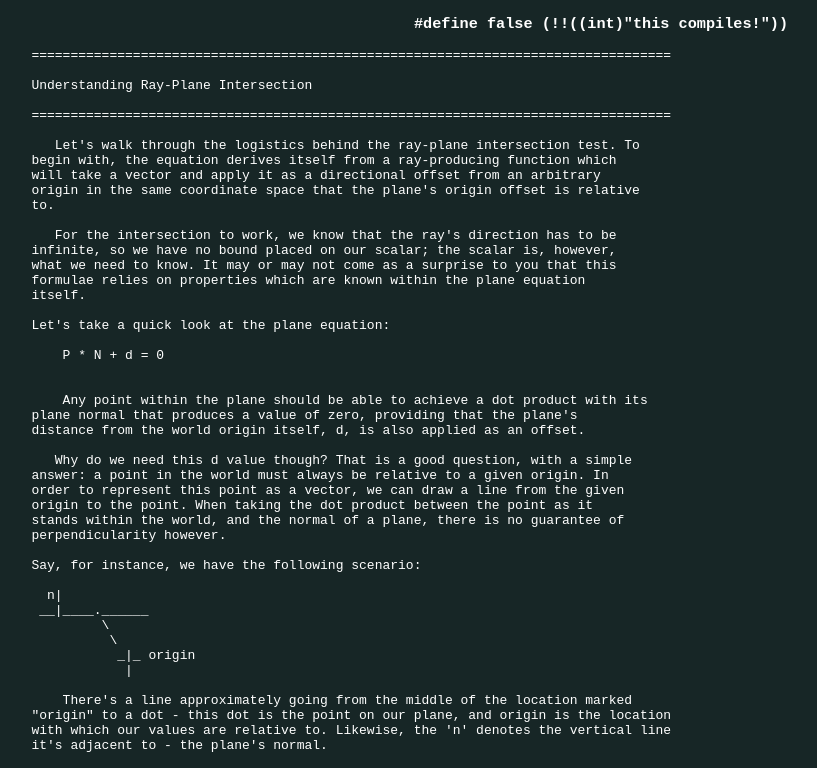
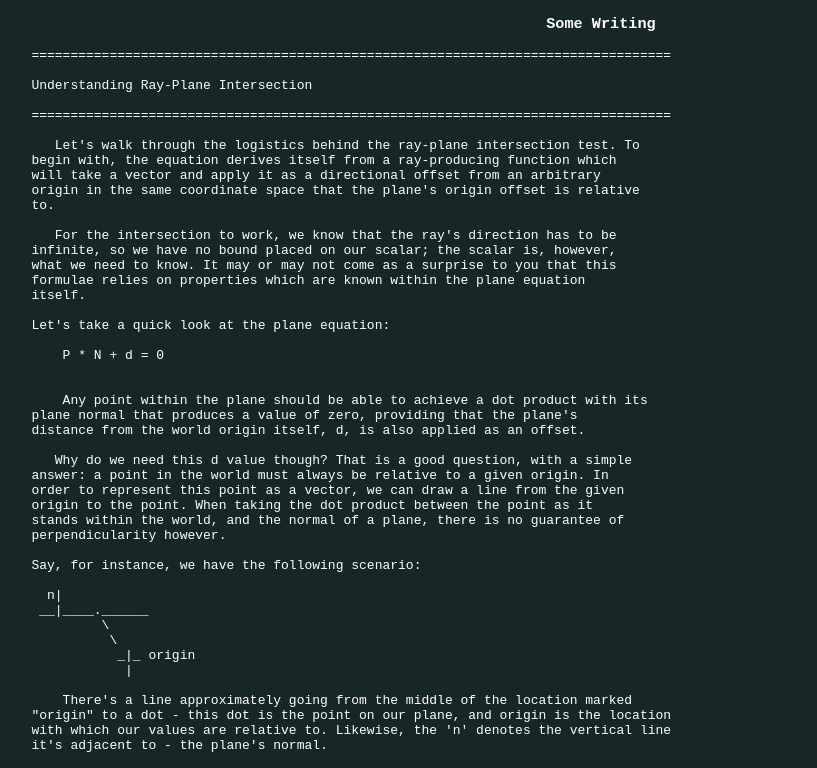
Before and after one commit to holland01/holland01.github.io, a plain HTML site: page index.html in a window 1280 px wide. Shown: the top 768 px of the page, without its empty margins (39-856 px from the left). Drawn offline with Linux system fonts and the light colour scheme.

Commit message:
Update index.html

```diff
--- a/index.html
+++ b/index.html
@@ -17,7 +17,7 @@
 </head>
 <body>
 <div>
-    <center><h3>#define false (!!((int)"this compiles!"))</h3></center>
+    <center><h3>Some Writing</h3></center>
 
 <div>
     <pre>
```
